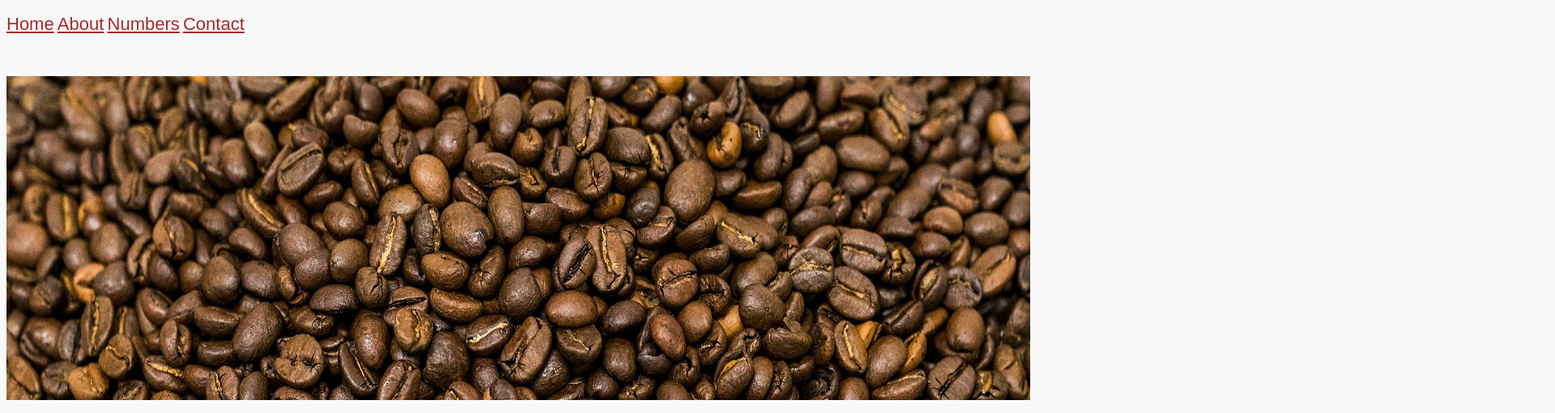
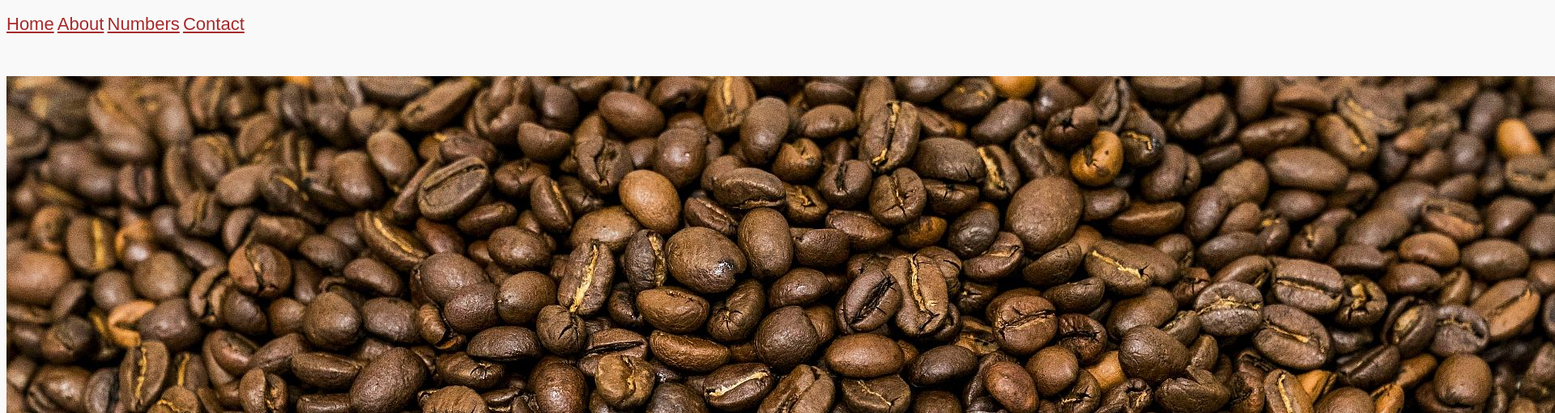
Before and after one commit to Yusufefedede/My-Work, a plain HTML site: page index.html in a window 1280 px wide. Shown: the part 279-789 px from the top of the page at 81% size, 1920 px wide, since content can reach past the window. Drawn offline with Linux system fonts and the light colour scheme.

Commit message:
Add files via upload

```diff
--- a/styles.css
+++ b/styles.css
@@ -45,10 +45,6 @@ table {
     border-collapse: collapse;
     text-align: center;
 }
-.coffe {
-    width: 100%;
-    height: 400px;
-}
 .menu a:hover {
     text-decoration: none;
 }
```
